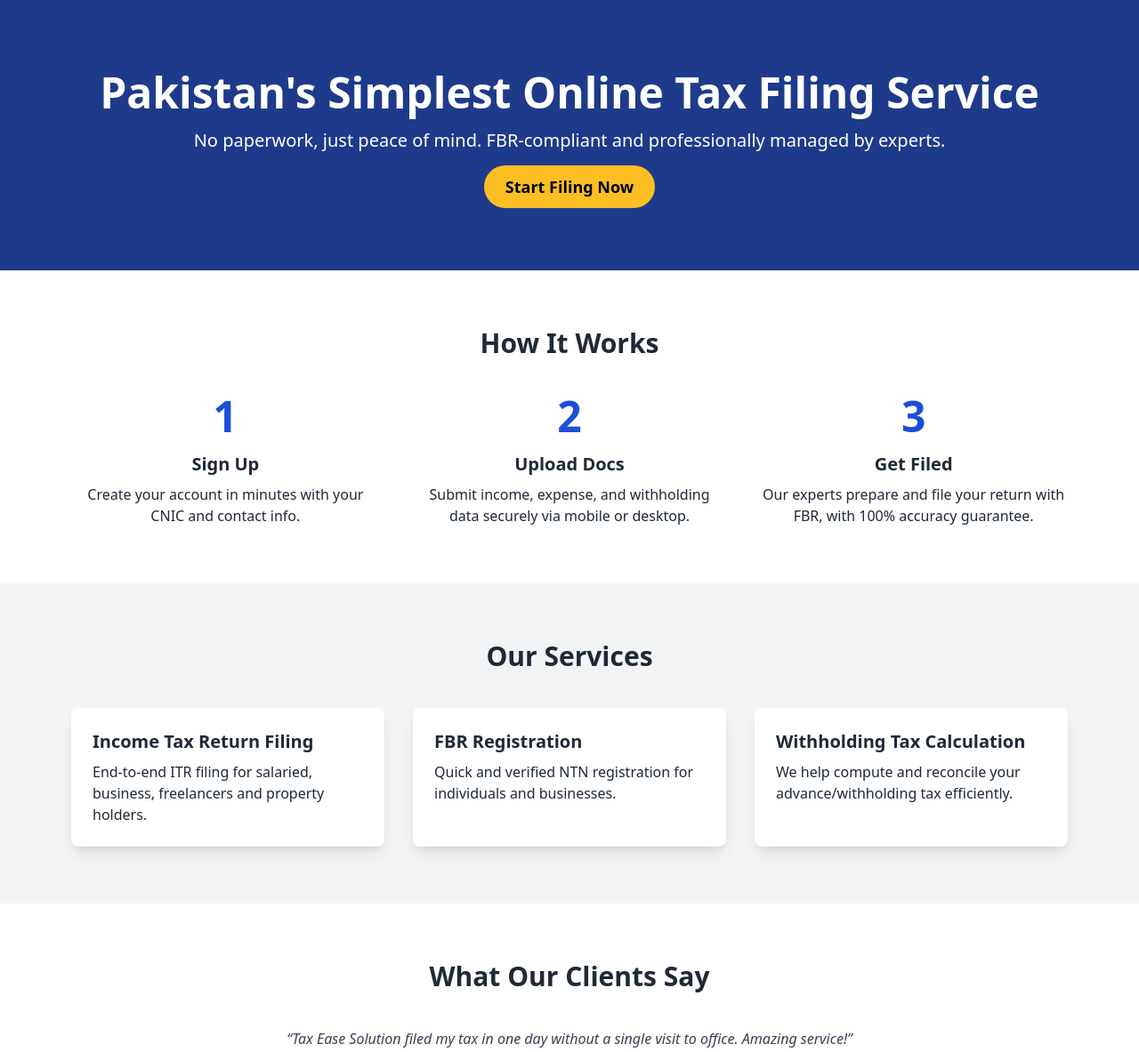
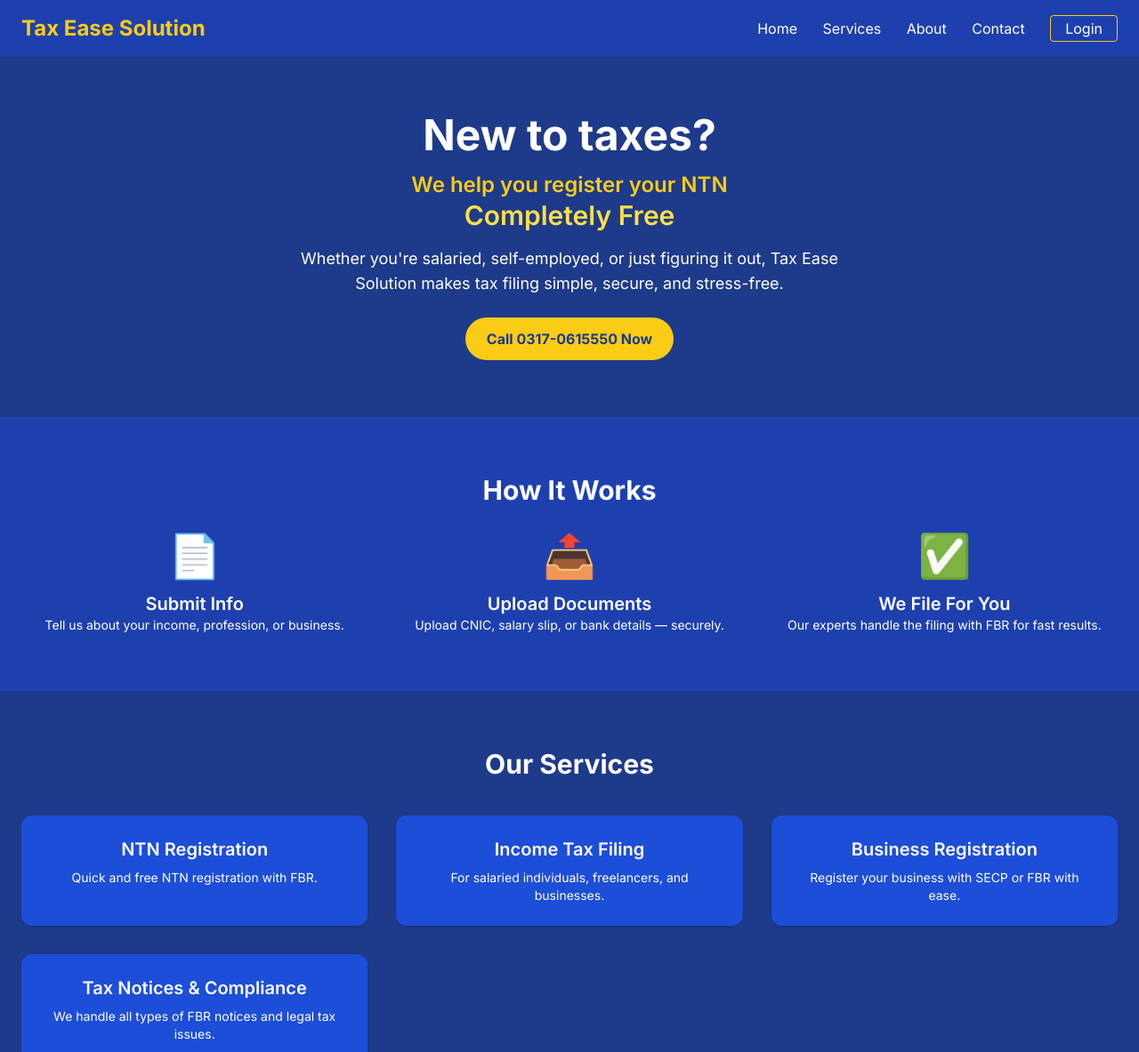
Before and after one commit to Taxeasesolutions/taxease-solution, a plain HTML site: page index.html in a window 1280 px wide. Shown: the top 1183 px of the page at 89% size. Drawn offline with nearby package versions, Linux system fonts and the light colour scheme.

```diff
--- a/index.html
+++ b/index.html
@@ -3,74 +3,89 @@
 <head>
   <meta charset="UTF-8" />
   <meta name="viewport" content="width=device-width, initial-scale=1.0" />
-  <title>Tax Ease Solution - FBR-Compliant Tax Filing in Pakistan</title>
-  <meta name="description" content="Tax Ease Solution offers the easiest and most reliable online tax filing service in Pakistan. FBR-compliant, expert-managed, and 100% secure for salaried individuals, freelancers, and businesses.">
-  <link rel="stylesheet" href="https://cdn.jsdelivr.net/npm/tailwindcss@2.2.19/dist/tailwind.min.css">
+  <title>Tax Ease Solution – Fast & Free NTN & Tax Filing</title>
+  <link href="https://fonts.googleapis.com/css2?family=Inter:wght@400;600;700&display=swap" rel="stylesheet">
+  <script src="https://cdn.tailwindcss.com"></script>
+  <style>
+    body {
+      font-family: 'Inter', sans-serif;
+    }
+  </style>
 </head>
-<body class="bg-white text-gray-800">
+<body class="bg-blue-900 text-white">
+
+  <!-- Navbar -->
+  <nav class="flex items-center justify-between px-6 py-4 bg-blue-800">
+    <div class="text-2xl font-bold text-yellow-400">Tax Ease Solution</div>
+    <div class="space-x-6">
+      <a href="#" class="hover:text-yellow-300">Home</a>
+      <a href="#" class="hover:text-yellow-300">Services</a>
+      <a href="#" class="hover:text-yellow-300">About</a>
+      <a href="#" class="hover:text-yellow-300">Contact</a>
+      <a href="#" class="px-4 py-1 border border-yellow-400 rounded hover:bg-yellow-400 hover:text-blue-800">Login</a>
+    </div>
+  </nav>
+
   <!-- Hero Section -->
-  <section class="bg-blue-900 text-white py-20 px-4 text-center">
-    <h1 class="text-4xl md:text-5xl font-bold mb-4">Pakistan's Simplest Online Tax Filing Service</h1>
-    <p class="text-lg md:text-xl mb-6">No paperwork, just peace of mind. FBR-compliant and professionally managed by experts.</p>
-    <a href="#start" class="bg-yellow-400 hover:bg-yellow-300 text-black font-semibold py-3 px-6 rounded-full text-lg">Start Filing Now</a>
+  <section class="text-center py-16 px-6">
+    <h1 class="text-4xl md:text-5xl font-bold leading-tight text-white">New to taxes?</h1>
+    <p class="text-2xl font-semibold text-yellow-400 mt-4">We help you register your NTN<br><span class="text-yellow-300 text-3xl">Completely Free</span></p>
+    <p class="mt-4 max-w-2xl mx-auto text-lg">Whether you're salaried, self-employed, or just figuring it out, Tax Ease Solution makes tax filing simple, secure, and stress-free.</p>
+    <a href="tel:03170615550" class="inline-block mt-6 px-6 py-3 bg-yellow-400 text-blue-900 font-bold rounded-full hover:bg-yellow-300">Call 0317-0615550 Now</a>
   </section>
 
   <!-- How It Works -->
-  <section id="start" class="py-16 px-6 md:px-20">
-    <h2 class="text-3xl font-bold text-center mb-10">How It Works</h2>
-    <div class="grid md:grid-cols-3 gap-10">
-      <div class="text-center">
-        <div class="text-5xl text-blue-700 font-bold mb-4">1</div>
-        <h3 class="text-xl font-semibold mb-2">Sign Up</h3>
-        <p>Create your account in minutes with your CNIC and contact info.</p>
+  <section class="bg-blue-800 py-16 px-6">
+    <h2 class="text-3xl font-bold text-center mb-8">How It Works</h2>
+    <div class="grid grid-cols-1 md:grid-cols-3 gap-8 text-center">
+      <div>
+        <div class="text-5xl mb-4">📄</div>
+        <h3 class="text-xl font-semibold">Submit Info</h3>
+        <p class="text-sm">Tell us about your income, profession, or business.</p>
       </div>
-      <div class="text-center">
-        <div class="text-5xl text-blue-700 font-bold mb-4">2</div>
-        <h3 class="text-xl font-semibold mb-2">Upload Docs</h3>
-        <p>Submit income, expense, and withholding data securely via mobile or desktop.</p>
+      <div>
+        <div class="text-5xl mb-4">📤</div>
+        <h3 class="text-xl font-semibold">Upload Documents</h3>
+        <p class="text-sm">Upload CNIC, salary slip, or bank details — securely.</p>
       </div>
-      <div class="text-center">
-        <div class="text-5xl text-blue-700 font-bold mb-4">3</div>
-        <h3 class="text-xl font-semibold mb-2">Get Filed</h3>
-        <p>Our experts prepare and file your return with FBR, with 100% accuracy guarantee.</p>
+      <div>
+        <div class="text-5xl mb-4">✅</div>
+        <h3 class="text-xl font-semibold">We File For You</h3>
+        <p class="text-sm">Our experts handle the filing with FBR for fast results.</p>
       </div>
     </div>
   </section>
 
-  <!-- Services Section -->
-  <section class="bg-gray-100 py-16 px-6 md:px-20">
+  <!-- Services -->
+  <section class="py-16 px-6">
     <h2 class="text-3xl font-bold text-center mb-10">Our Services</h2>
-    <div class="grid md:grid-cols-3 gap-8">
-      <div class="bg-white p-6 rounded-lg shadow-lg">
-        <h3 class="text-xl font-semibold mb-2">Income Tax Return Filing</h3>
-        <p>End-to-end ITR filing for salaried, business, freelancers and property holders.</p>
+    <div class="grid grid-cols-1 md:grid-cols-2 lg:grid-cols-3 gap-8 text-center">
+      <div class="bg-blue-700 p-6 rounded-xl shadow">
+        <h3 class="text-xl font-semibold mb-2">NTN Registration</h3>
+        <p class="text-sm">Quick and free NTN registration with FBR.</p>
       </div>
-      <div class="bg-white p-6 rounded-lg shadow-lg">
-        <h3 class="text-xl font-semibold mb-2">FBR Registration</h3>
-        <p>Quick and verified NTN registration for individuals and businesses.</p>
+      <div class="bg-blue-700 p-6 rounded-xl shadow">
+        <h3 class="text-xl font-semibold mb-2">Income Tax Filing</h3>
+        <p class="text-sm">For salaried individuals, freelancers, and businesses.</p>
       </div>
-      <div class="bg-white p-6 rounded-lg shadow-lg">
-        <h3 class="text-xl font-semibold mb-2">Withholding Tax Calculation</h3>
-        <p>We help compute and reconcile your advance/withholding tax efficiently.</p>
+      <div class="bg-blue-700 p-6 rounded-xl shadow">
+        <h3 class="text-xl font-semibold mb-2">Business Registration</h3>
+        <p class="text-sm">Register your business with SECP or FBR with ease.</p>
+      </div>
+      <div class="bg-blue-700 p-6 rounded-xl shadow">
+        <h3 class="text-xl font-semibold mb-2">Tax Notices & Compliance</h3>
+        <p class="text-sm">We handle all types of FBR notices and legal tax issues.</p>
       </div>
     </div>
   </section>
 
-  <!-- Testimonials -->
-  <section class="py-16 px-6 md:px-20 text-center">
-    <h2 class="text-3xl font-bold mb-10">What Our Clients Say</h2>
-    <div class="text-gray-700 italic max-w-2xl mx-auto">
-      <p>“Tax Ease Solution filed my tax in one day without a single visit to office. Amazing service!”</p>
-      <span class="block mt-4 font-semibold">— Ahmed R., Lahore</span>
-    </div>
-  </section>
+  <!-- Contact / Footer -->
+  <footer class="bg-blue-800 py-10 px-6 text-center">
+    <h3 class="text-xl font-semibold mb-2">Contact Us</h3>
+    <p>Email: <a href="mailto:complitax@gmail.com" class="text-yellow-300">complitax@gmail.com</a></p>
+    <p>Call or WhatsApp: <a href="tel:03170615550" class="text-yellow-300">0317-0615550</a></p>
+    <p class="text-sm mt-4">© 2025 Tax Ease Solution. All rights reserved.</p>
+  </footer>
 
-  <!-- CTA Footer -->
-  <footer class="bg-blue-900 text-white py-12 px-6 text-center">
-    <h3 class="text-2xl font-bold mb-4">Ready to File Your Return?</h3>
-    <p class="mb-6">Get expert help with full FBR compliance and peace of mind.</p>
-    <a href="tel:+923170615550" class="bg-yellow-400 text-black font-bold py-3 px-6 rounded-full">Call Us: 0317‑0615550</a>
-    <p class="mt-4 text-sm">or email: <a href="mailto:complitax@gmail.com" class="underline">complitax@gmail.com</a></p>
-  </footer>
 </body>
 </html>
```
